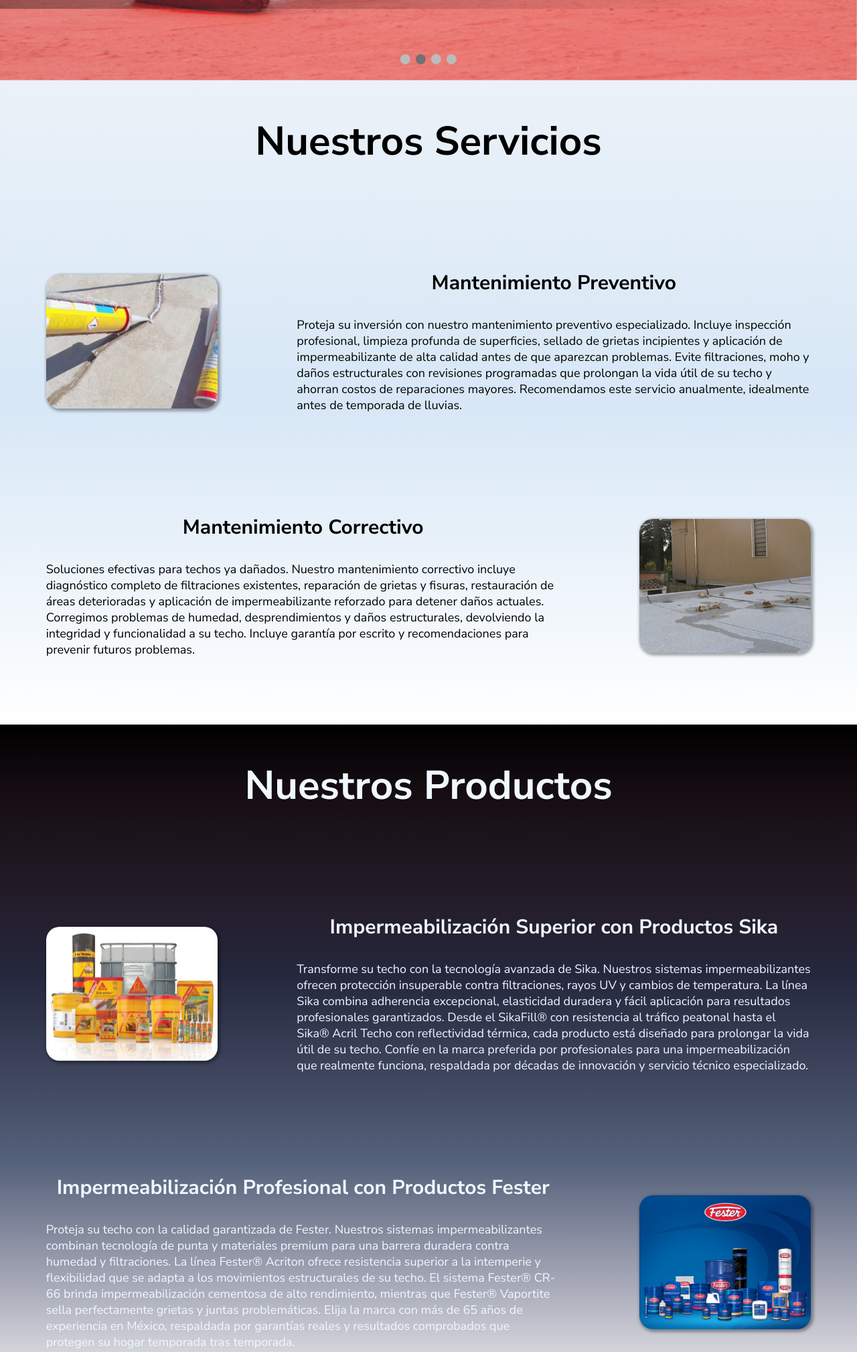
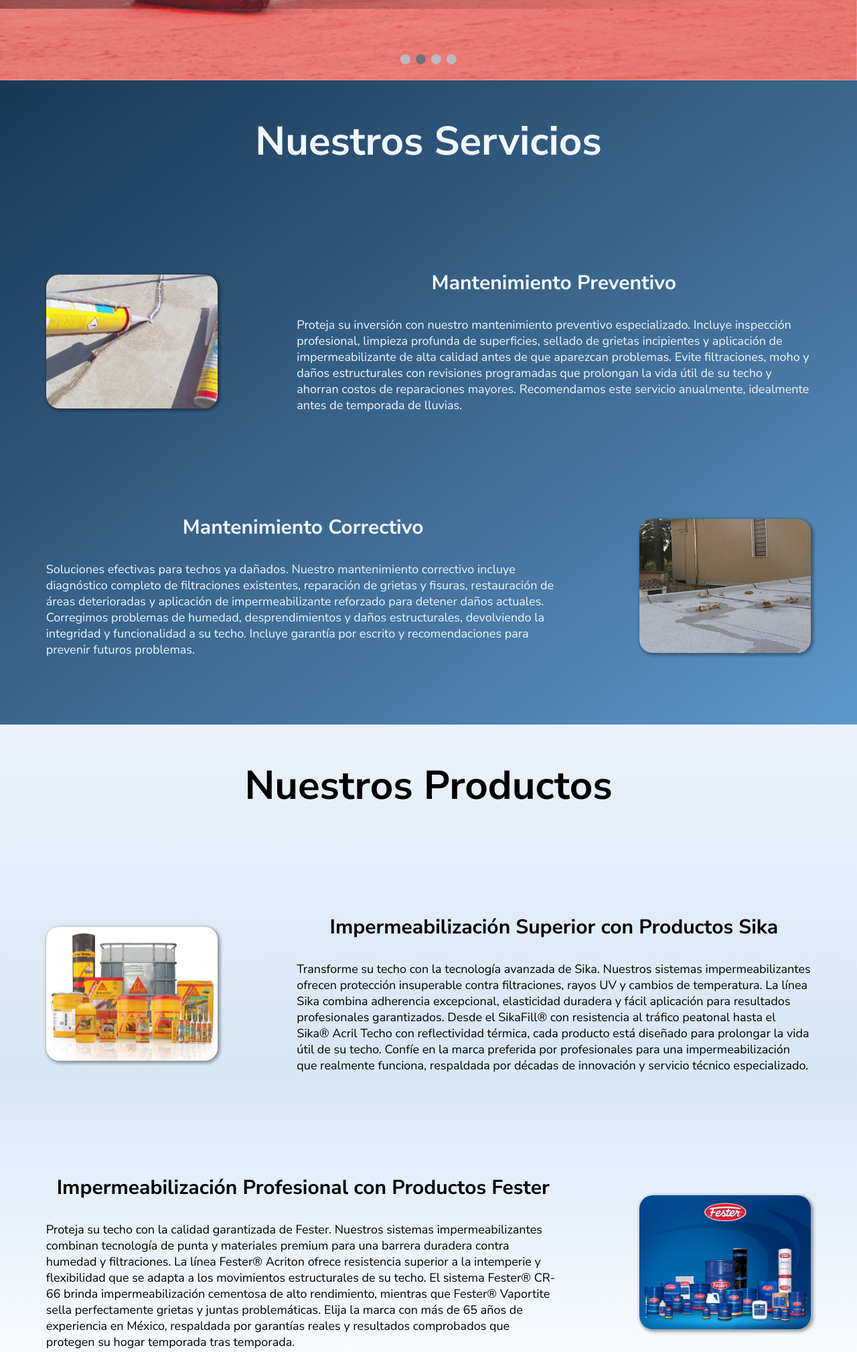
Before and after one commit to Ruiz7am/impermex.com, an Astro site: page / in a window 1280 px wide. Shown: the part 680-2699 px from the top of the page at 67% size. Built offline with nearby package versions, Linux system fonts and the light colour scheme; Astro itself is replaced by a stand-in of ours.

Commit message:
Updates styling and improves color consistency
Improves the visual appearance of the footer, products, and services sections by adjusting the background gradients and text color.

This change aims to create a more cohesive and visually appealing user experience across the application.

```diff
--- a/src/components/MyFooter.astro
+++ b/src/components/MyFooter.astro
@@ -70,6 +70,7 @@
     flex-wrap: wrap;
     background-color: #193854;
     color: aliceblue;
+    background-image: linear-gradient(to left top, #193854, #2a4e70, #3b668d, #4c7eac, #5e98cb);
   }
   .column {
     display: flex;
--- a/src/components/Products.astro
+++ b/src/components/Products.astro
@@ -45,7 +45,6 @@
   * {
     margin: 0;
     padding: 0;
-    color: aliceblue;
   }
   .products-container {
     position: relative;
@@ -56,7 +55,7 @@
     gap: 100px;
     height: fit-content;
     padding-block: 50px;
-    background-image: linear-gradient(to bottom, #000000, #140c11, #1e161e, #241e2d, #25283e, #353b52, #454e67, #56637c, #81879b, #abadbb, #d5d5dc, #ffffff);
+    background-image: linear-gradient(to bottom,rgba(from #9bbedf r g b / 0.2), rgb(215, 231, 246), white);
   }
   .products-container h1 {
     font-size: 6rem;
--- a/src/components/Services.astro
+++ b/src/components/Services.astro
@@ -46,7 +46,8 @@
     gap: 100px;
     height: fit-content;
     padding-block: 50px;
-    background-image: linear-gradient(to bottom,rgba(from #9bbedf r g b / 0.2), rgb(215, 231, 246), white);
+    color: aliceblue;
+    background-image: linear-gradient(to right bottom, #193854, #2a4e70, #3b668d, #4c7eac, #5e98cb);
   }
   .services-container h1 {
     font-size: 6rem;
```
